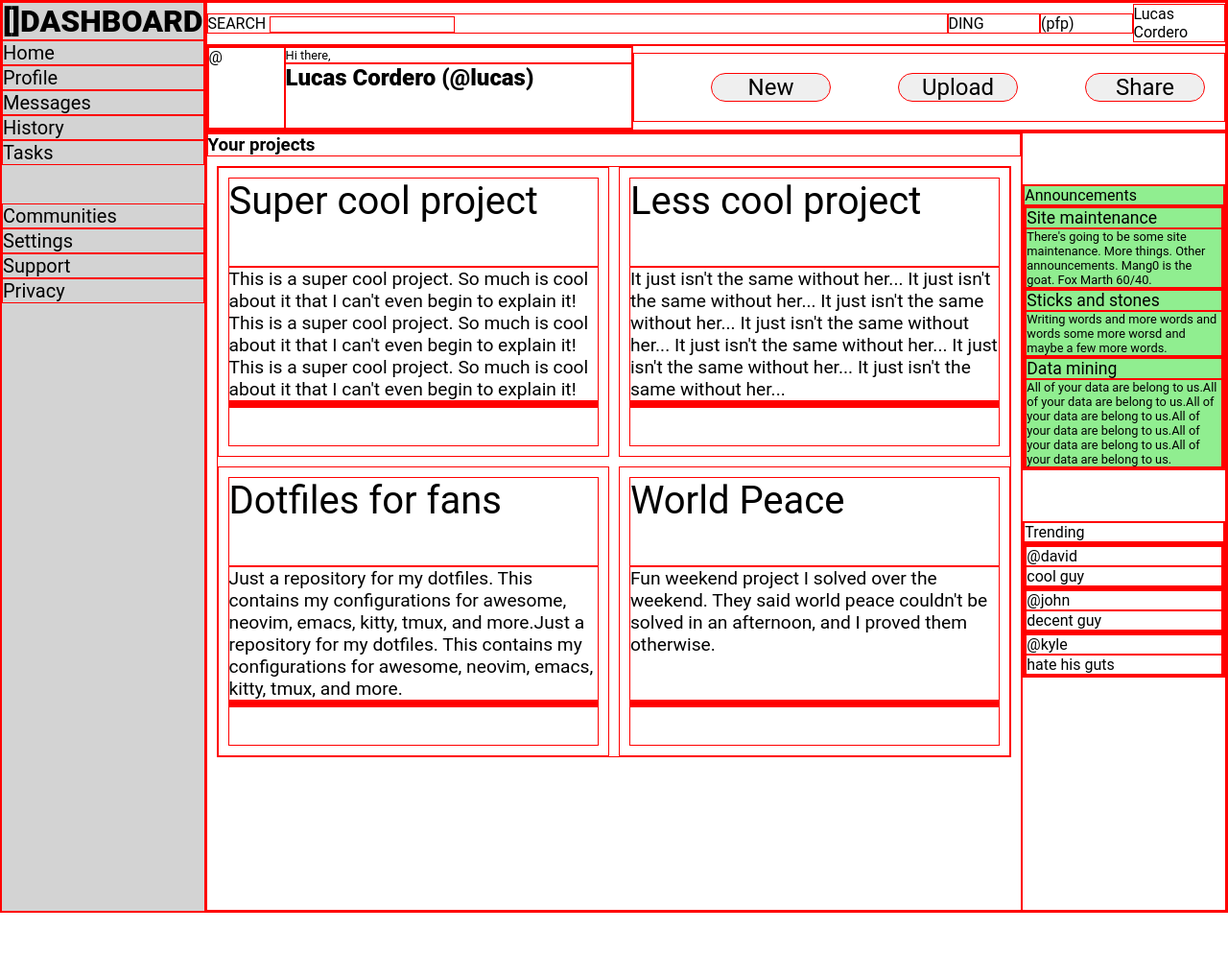
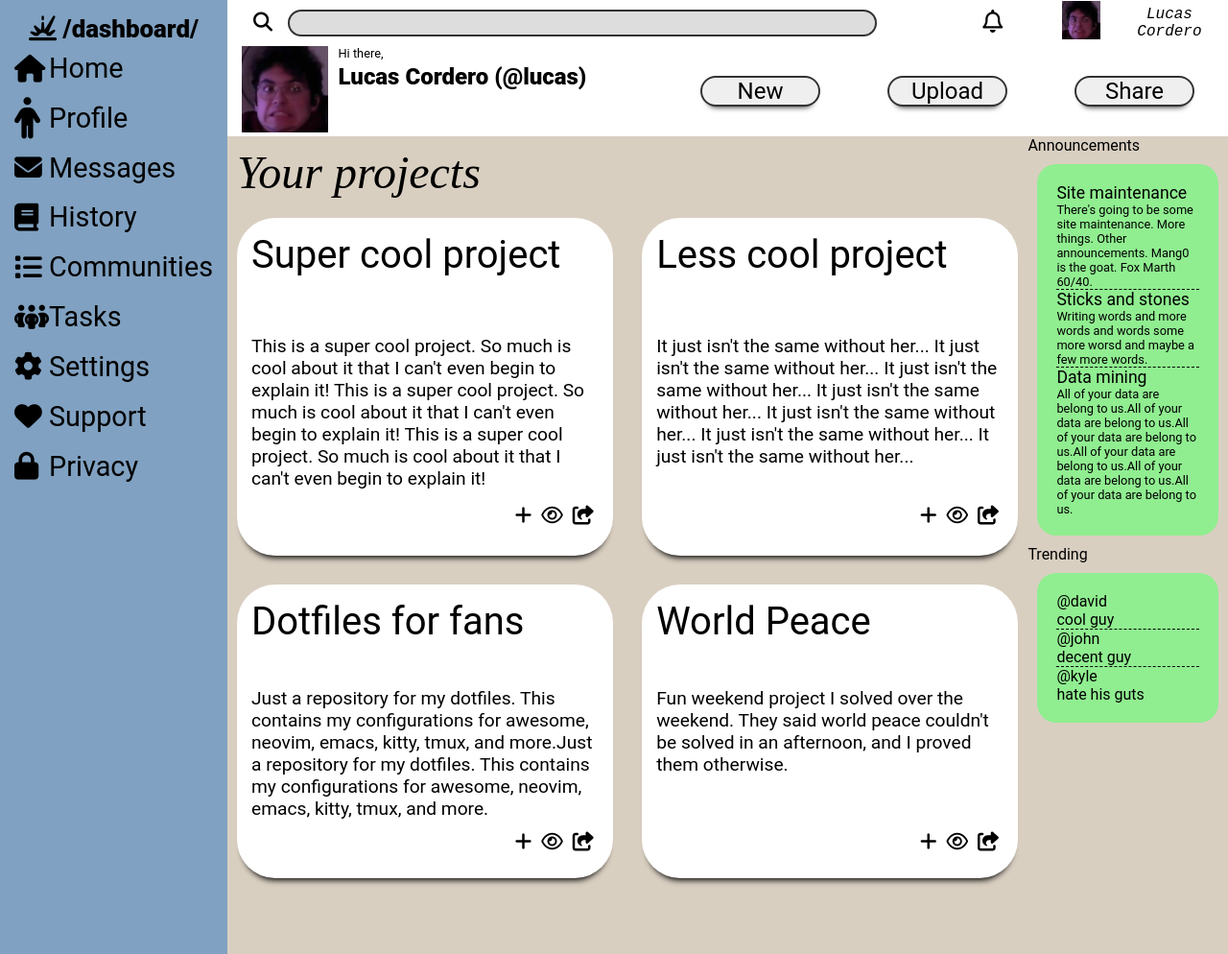
Before and after one commit to tokisuno/grid-dashboard, a plain HTML site: page index.html in a window 1280 px wide. Shown: the whole page at 96% size. Before the commit the page ends 951 px from the top, so only its background shows below. Drawn offline with Linux system fonts and the light colour scheme.

Commit message:
almost done

```diff
--- a/index.html
+++ b/index.html
@@ -9,31 +9,49 @@
   <body>
     <div class="container">
       <div class="sidebar">
-        <div class="side-header">[]DASHBOARD</div>
-        <div class="side-item">Home</div>
-        <div class="side-item">Profile</div>
-        <div class="side-item">Messages</div>
-        <div class="side-item">History</div>
-        <div class="side-item">Tasks</div>
-        <div class="side-item">Communities</div>
-        <!--split up by gap-->
-        <div class="side-item">Settings</div>
-        <div class="side-item">Support</div>
-        <div class="side-item">Privacy</div>
+        <div class="side-header">
+          <i class="fa-solid fa-explosion"></i>
+          /dashboard/</div>
+        <div class="side-items">
+            <i class="fa-solid fa-house"></i>
+            <i class="fa-solid fa-person fa-xl"></i>
+            <i class="fa-solid fa-envelope"></i>
+            <i class="fa-solid fa-book"></i>
+            <i class="fa-solid fa-list"></i>
+            <i class="fa-solid fa-people-group"></i>
+            <i class="fa-solid fa-gear"></i>
+            <i class="fa-solid fa-heart"></i>
+            <i class="fa-solid fa-lock"></i>
+            <div class="dirname">Home</div>
+            <div class="dirname">Profile</div>
+            <div class="dirname">Messages</div>
+            <div class="dirname">History</div>
+            <div class="dirname">Communities</div>
+            <div class="dirname">Tasks</div>
+            <div class="dirname">Settings</div>
+            <div class="dirname">Support</div>
+            <div class="dirname">Privacy</div>
+        </div>
       </div>
       <div class="header">
         <div class="search">
           <div class="search-bar">
-            SEARCH
+            <i class="fa-solid fa-magnifying-glass fa-lg"></i>
             <input type="text" />
           </div>
-          <div class="notifs">DING</div>
-          <div class="pfp">(pfp)</div>
+          <div class="notifs">
+            <i class="fa-regular fa-bell fa-xl"></i>
+          </div>
+          <div class="pfp">
+            <img src="./images/tokisuno.png" alt="profile picture">
+          </div>
           <div class="name">Lucas Cordero</div>
         </div>
         <div class="menu">
           <div class="menu-container">
-            <div class="small-pfp">@</div>
+            <div class="pfp">
+              <img src="./images/tokisuno.png" alt="">
+            </div>
             <div class="welcome">Hi there,</div>
             <div class="name">Lucas Cordero (@lucas)</div>
           </div>
@@ -54,9 +72,15 @@
                 This is a super cool project. So much is cool about it that I can't even begin to explain it! This is a super cool project. So much is cool about it that I can't even begin to explain it! This is a super cool project. So much is cool about it that I can't even begin to explain it!
               </div>
               <div class="footer">
-                <div class="favourite"></div>
-                <div class="follow"></div>
-                <div class="share"></div>
+                <div class="favourite">
+                  <i class="fa-solid fa-plus fa-lg"></i>
+                </div>
+                <div class="follow">
+                  <i class="fa-regular fa-eye fa-lg"></i>
+                </div>
+                <div class="share">
+                  <i class="fa-solid fa-share-from-square fa-lg"></i>
+                </div>
               </div>
             </div>
             <div class="content">
@@ -70,30 +94,51 @@
                 It just isn't the same without her...
                 It just isn't the same without her...
               </div>
+
               <div class="footer">
-                <div class="favourite"></div>
-                <div class="follow"></div>
-                <div class="share"></div>
+                <div class="favourite">
+                  <i class="fa-solid fa-plus fa-lg"></i>
+                </div>
+                <div class="follow">
+                  <i class="fa-regular fa-eye fa-lg"></i>
+                </div>
+                <div class="share">
+                  <i class="fa-solid fa-share-from-square fa-lg"></i>
+                </div>
               </div>
+
             </div>
             <div class="content">
               <div class="title">Dotfiles for fans</div>
               <div class="desc">
                 Just a repository for my dotfiles. This contains my configurations for awesome, neovim, emacs, kitty, tmux, and more.Just a repository for my dotfiles. This contains my configurations for awesome, neovim, emacs, kitty, tmux, and more.
               </div>
+
               <div class="footer">
-                <div class="favourite"></div>
-                <div class="follow"></div>
-                <div class="share"></div>
+                <div class="favourite">
+                  <i class="fa-solid fa-plus fa-lg"></i>
+                </div>
+                <div class="follow">
+                  <i class="fa-regular fa-eye fa-lg"></i>
+                </div>
+                <div class="share">
+                  <i class="fa-solid fa-share-from-square fa-lg"></i>
+                </div>
               </div>
             </div>
             <div class="content">
               <div class="title">World Peace</div>
               <div class="desc">Fun weekend project I solved over the weekend. They said world peace couldn't be solved in an afternoon, and I proved them otherwise.</div>
               <div class="footer">
-                <div class="favourite"></div>
-                <div class="follow"></div>
-                <div class="share"></div>
+                <div class="favourite">
+                  <i class="fa-solid fa-plus fa-lg"></i>
+                </div>
+                <div class="follow">
+                  <i class="fa-regular fa-eye fa-lg"></i>
+                </div>
+                <div class="share">
+                  <i class="fa-solid fa-share-from-square fa-lg"></i>
+                </div>
               </div>
             </div>
           </div>
@@ -139,5 +184,6 @@
         </div>
       </div>
     </div>
+    <script src="https://kit.fontawesome.com/67fedd2e46.js" crossorigin="anonymous"></script>
   </body>
 </html>
--- a/style.css
+++ b/style.css
@@ -1,12 +1,17 @@
+:root {
+  --sidebar-colour: #80a1c1;
+  --body-colour: #d9cfc1;
+  --button-colour: #ba3f1d;
+}
+
+
 * {
 	margin: 0;
 	padding: 0;
 	list-style-type: none;
 	font-family: Roboto, sans;
 }
-
 body * {
-	border: 1px solid red;
 }
 
 .container {
@@ -18,18 +23,40 @@ body * {
 .sidebar {
 	grid-column: 1;
 	grid-row: 1 / 3;
-	background: lightgrey;
+	background: var(--sidebar-colour);
+  max-height: 100%;
+  padding: 15px;
+  display: flex;
+  flex-direction: column;
+  align-items: center;
+  font-size: 1.8em;
 }
+.side-items {
+  display: grid;
+  height: 100%;
+  grid-template-columns: 1fr 3fr;
+  grid-template-rows: repeat(9, 1.8em);
+  grid-auto-flow: dense;
+}
+
+.side-items > .fa-solid {
+  grid-column: 1;
+  align-content: center;
+  float: left;
+}
+
+.side-items > .dirname {
+  align-content: center;
+  grid-column: 2;
+}
+
 .sidebar > .side-header {
 	font-weight: 800;
-	font-size: 2em;
+	font-size: 0.9em;
 }
 
-.sidebar > .side-item {
-	font-size: 1.25em;
-}
-
-.sidebar > .side-item:nth-child(6) {
+.side-items > .icons:nth-child(6),
+.side-items > .dirname:nth-child(6) {
 	margin-bottom: 2em;
 }
 
@@ -39,15 +66,62 @@ body * {
 	grid-template-rows: 1fr 2fr;
 	grid-column: 2;
 	grid-row: 1;
+	align-items: center;
+
+  padding-left: 15px;
+  padding-right: 15px;
+
+  max-height: 100%;
 }
-
 .header > .search {
 	grid-row: 1;
 	display: grid;
-	align-items: center;
+  align-items: center;
 
-	grid-template-columns: 8fr 1fr 1fr 1fr;
+	grid-template-columns: minmax(0, 8fr) 1fr 1fr 1fr;
 }
+
+.search-bar{
+  min-height: 0;
+  min-width: 0;
+  align-self: center;
+  grid-column: 1;
+}
+.search-bar i {
+  padding: 12px;
+}
+.search-bar > input {
+  border-radius: 15px;
+  padding: 2px;
+  padding-left: 9px;
+  height: 20px;
+  width: 80ch;
+  background: #ddd;
+  color: black;
+  border: 2px solid #333;
+}
+
+.search > .notifs,
+.search > .pfp,
+.search > .name {
+  font: 1rem monospace;
+  font-style: oblique;
+  align-content: center;
+  align-items: center;
+  text-align: center;
+}
+.search > .pfp img {
+  height: 40px;
+  max-height: 64px;
+}
+
+
+.menu-container > .pfp img {
+  padding-right: 10px;
+  height: 90px;
+  max-height: 100px;
+}
+
 .menu {
 	grid-row: 2;
 	display: grid;
@@ -57,11 +131,13 @@ body * {
 
 .menu-container {
 	display: grid;
-	grid-template-columns: 80px 3fr;
+	grid-template-columns: 1fr 3fr;
 	grid-template-rows: 1fr 4fr;
+  max-height: 150px;
 }
 
-.menu-container > .small-pfp {
+.menu-container > .pfp {
+  align-self: center;
 	grid-column: 1;
 	grid-row: 1 / 3;
 }
@@ -93,6 +169,10 @@ body * {
 	border-radius: 20px;
 	margin: 20px;
 	width: 125px;
+
+  border: 2px solid #333;
+
+  box-shadow: 0 8px 6px -8px black;
 }
 
 .buttons > .new {
@@ -114,22 +194,36 @@ body * {
 
 	display: grid;
 	grid-template-columns: 4fr 1fr;
+  background: var(--body-colour);
 }
 
-.body > .projects {
+.projects {
 	grid-column: 1;
+  height: 100%;
 }
+
 .projects > .project {
 	margin: 10px;
-	gap: 10px;
+	gap: 30px;
 	display: grid;
 	grid-template-columns: 1fr 1fr;
 }
+.projects h3 {
+  font-size: 3em;
+  padding: 10px;
+  font-weight: 300;
+  font-family: Serif;
+  font-style: oblique;
+}
+
 .content {
-	padding: 10px;
+	padding: 15px;
 	display: grid;
 	grid-template-columns: 1fr;
 	grid-template-rows: 2fr 3fr 1fr;
+  border-radius: 40px;
+  background: white;
+  box-shadow: 0 8px 6px -6px black;
 }
 
 .content > .title {
@@ -138,6 +232,17 @@ body * {
 
 .content > .desc{
 	font-size: 1.2em;
+}
+
+.content > .footer {
+  display: flex;
+  justify-content: end;
+  align-items: center;
+}
+
+.footer > div {
+  padding-left: 5px;
+  padding-right: 5px;
 }
 
 .widgets {
@@ -152,8 +257,24 @@ body * {
 
 .widgets > .announcements {
 	grid-row: 1;
+	align-self: center;
+}
+
+
+.widget-container > div:not(:last-child){
+    border-bottom: dashed 1px #000;
+}
+
+
+.trending-container > div:not(:last-child){
+    border-bottom: dashed 1px #000;
+}
+
+.widget-container {
+  margin: 10px;
+  padding: 20px;
+  border-radius: 20px;
 	background-color: lightgreen;
-	align-self: center;
 }
 .announce-header {
 	font-size: 1.1rem;
@@ -165,4 +286,12 @@ body * {
 .widgets > .trending {
 	grid-row: 2;
 	align-self: start;
+
 }
+
+.trending-container{
+  margin: 10px;
+  padding: 20px;
+  border-radius: 20px;
+	background-color: lightgreen;
+}
```
Also changed, not shown: images/LEFFEN.png (added), images/boxman.png (added), images/m2k.jpg (added), images/tokisuno.png (added).
